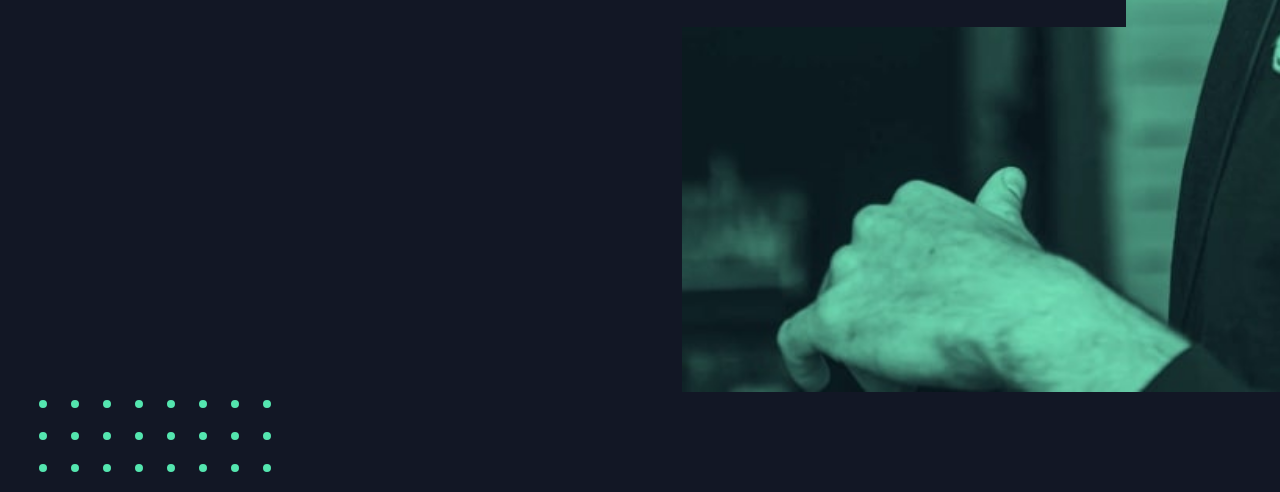
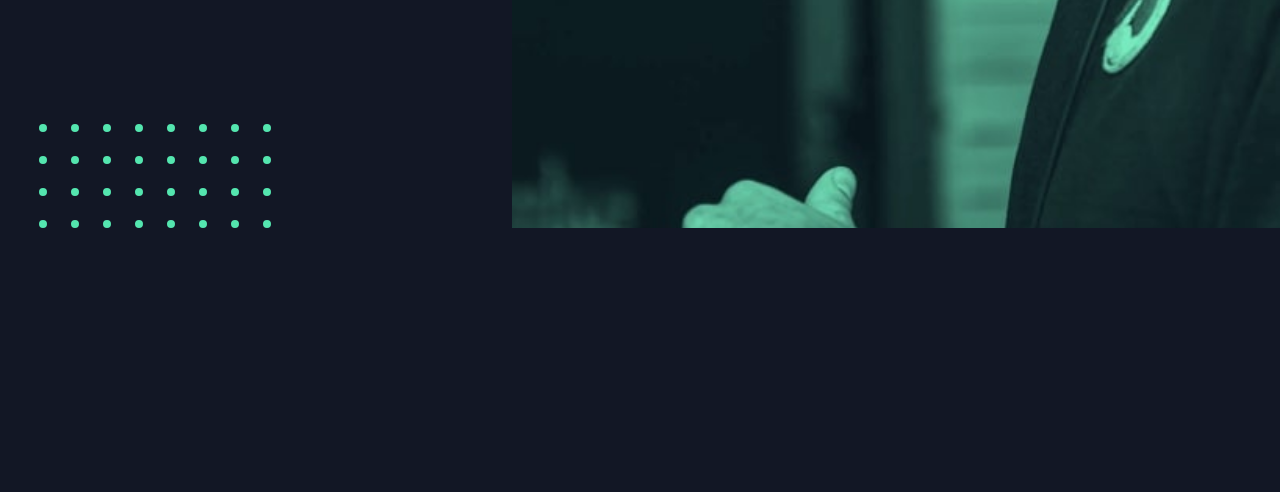
Before and after one commit to Baqari-Fruidze/I---Pod-request-access-landing-page, a plain HTML site: page index.html in a window 1280 px wide. Shown: the part 808-1300 px from the top of the page. After the commit the page ends 1036 px from the top, so only its background shows below. Drawn offline with Linux system fonts and the light colour scheme; a web font is replaced by a local one.

Commit message:
tablet fixed

```diff
--- a/style.css
+++ b/style.css
@@ -118,7 +118,7 @@ header {
     background-image: url(./assets/tablet/image-host.jpg);
     background-repeat: no-repeat;
     background-size: 60%;
-    background-position: top right -17rem;
+    background-position: top right;
   }
   .desktop-logo {
     display: inline;
@@ -131,7 +131,7 @@ header {
     text-transform: uppercase;
     text-align: left;
     margin-bottom: 3.1rem;
-    width: 30ch;
+    /* width: 30ch; */
   }
   .h1-span {
     color: #fff;
@@ -176,7 +176,7 @@ header {
 
   .dots {
     display: block;
-    margin-top: 37.3rem;
+    margin-top: 15.3rem;
   }
   .middle-biggest-div {
     width: 86%;
```
